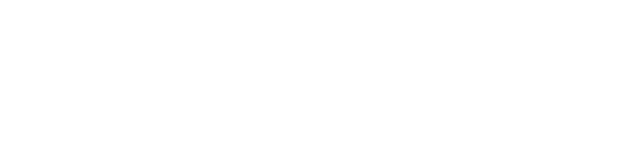
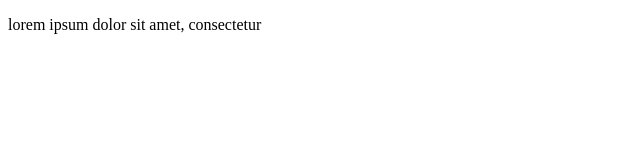
Before and after one commit to paes3/projeto-1, a plain HTML site: page projeto-1/index.html in a window 1280 px wide. Shown: the whole page, without its empty margins (0-640 px from the left). Drawn offline with Linux system fonts and the light colour scheme.

Commit message:
Adicionado texto no body

```diff
--- a/projeto-1/index.html
+++ b/projeto-1/index.html
@@ -6,6 +6,6 @@
     <title>Document</title>
 </head>
 <body>
-
+    <p>lorem  ipsum dolor sit amet, consectetur</p>
 </body>
 </html>
```
